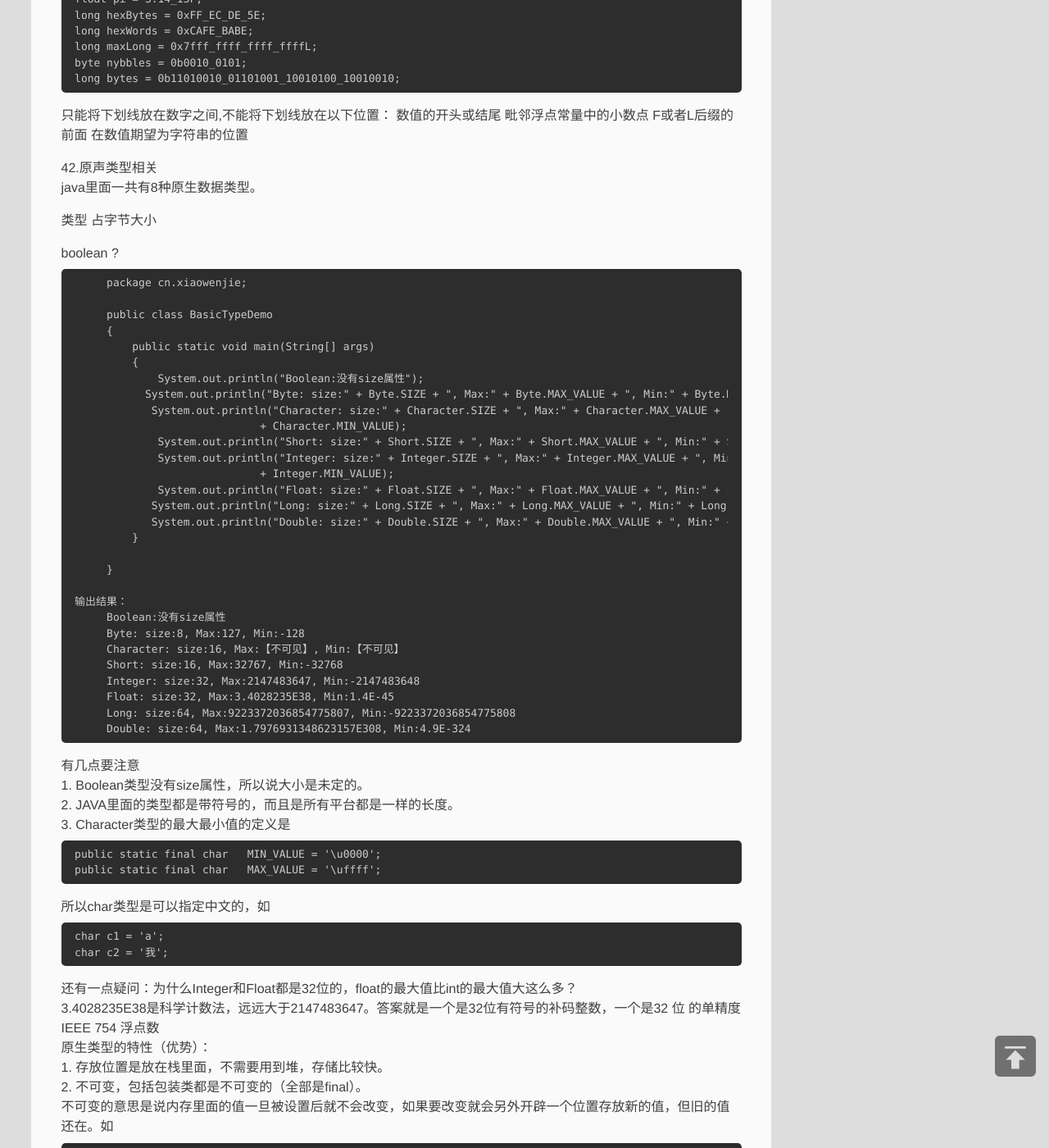
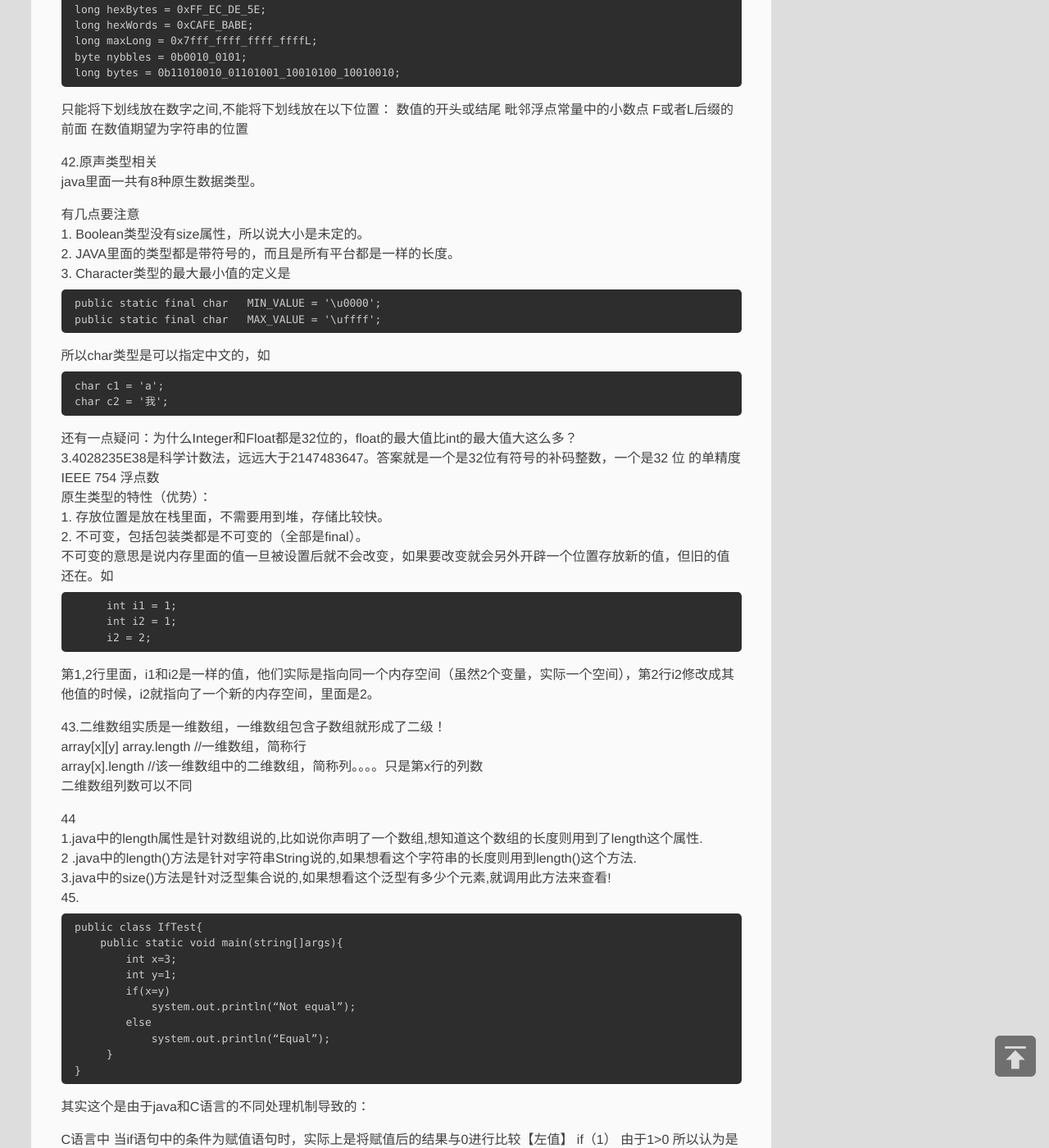
Before and after one commit to mazhiyu123/mazhiyu123.github.io, a Jekyll site: the page built from _posts/2017-02-14-Java基础-CH6.md, in a window 1280 px wide and 1400 px high, scrolled down 15890 px. Shown: the whole window at 82% size. Built offline with Jekyll 4.4.1, drawn with Linux system fonts in a browser that asks for light colours; Markdown is read by kramdown in place of the engine named in the settings; comment, search, counter and statistics services are not loaded; some of the changed text lies outside the part shown.

Commit message:
update Java基础-CH6.md

````diff
--- a/_posts/2017-02-14-Java基础-CH6.md
+++ b/_posts/2017-02-14-Java基础-CH6.md
@@ -475,7 +475,7 @@ wait方法通过参数可以指定等待的时长。如果没有指定参数，
 
 27.类中方法可以与类同名。。。。但是必须有返回值，，，，以区别于构造函数
 
-28.如何查看类型占了几个字节？
+28.如何查看类型占了几个位数？
 ```
      public class BasicTypeDemo
      {
@@ -634,40 +634,6 @@ F或者L后缀的前面
 42.原声类型相关
 java里面一共有8种原生数据类型。
 
-类型	占字节大小
-
-boolean	?
-```
-     package cn.xiaowenjie;
-
-     public class BasicTypeDemo
-     {
-         public static void main(String[] args)
-         {
-             System.out.println("Boolean:没有size属性");
-           System.out.println("Byte: size:" + Byte.SIZE + ", Max:" + Byte.MAX_VALUE + ", Min:" + Byte.MIN_VALUE);
-            System.out.println("Character: size:" + Character.SIZE + ", Max:" + Character.MAX_VALUE + ", Min:"
-                             + Character.MIN_VALUE);
-             System.out.println("Short: size:" + Short.SIZE + ", Max:" + Short.MAX_VALUE + ", Min:" + Short.MIN_VALUE);
-             System.out.println("Integer: size:" + Integer.SIZE + ", Max:" + Integer.MAX_VALUE + ", Min:"
-                             + Integer.MIN_VALUE);
-             System.out.println("Float: size:" + Float.SIZE + ", Max:" + Float.MAX_VALUE + ", Min:" + Float.MIN_VALUE);
-            System.out.println("Long: size:" + Long.SIZE + ", Max:" + Long.MAX_VALUE + ", Min:" + Long.MIN_VALUE);
-            System.out.println("Double: size:" + Double.SIZE + ", Max:" + Double.MAX_VALUE + ", Min:" + Double.MIN_VALUE);
-         }
-
-     }
-
-输出结果：
-     Boolean:没有size属性
-     Byte: size:8, Max:127, Min:-128
-     Character: size:16, Max:【不可见】, Min:【不可见】
-     Short: size:16, Max:32767, Min:-32768
-     Integer: size:32, Max:2147483647, Min:-2147483648
-     Float: size:32, Max:3.4028235E38, Min:1.4E-45
-     Long: size:64, Max:9223372036854775807, Min:-9223372036854775808
-     Double: size:64, Max:1.7976931348623157E308, Min:4.9E-324
-```
 有几点要注意
     1. Boolean类型没有size属性，所以说大小是未定的。
     2. JAVA里面的类型都是带符号的，而且是所有平台都是一样的长度。
@@ -707,9 +673,9 @@ array[x].length //该一维数组中的二维数组，简称列。。。。只
 45.
 ```
 public class IfTest{
-    publicstaticvoidmain(string[]args){
-        intx=3;
-        inty=1;
+    public static void main(string[]args){
+        int x=3;
+        int y=1;
         if(x=y)
             system.out.println(“Not equal”);
         else
````
Also changed, not shown: other parts of _posts/2017-02-14-Java基础-CH6.md (+1 -1 lines).
